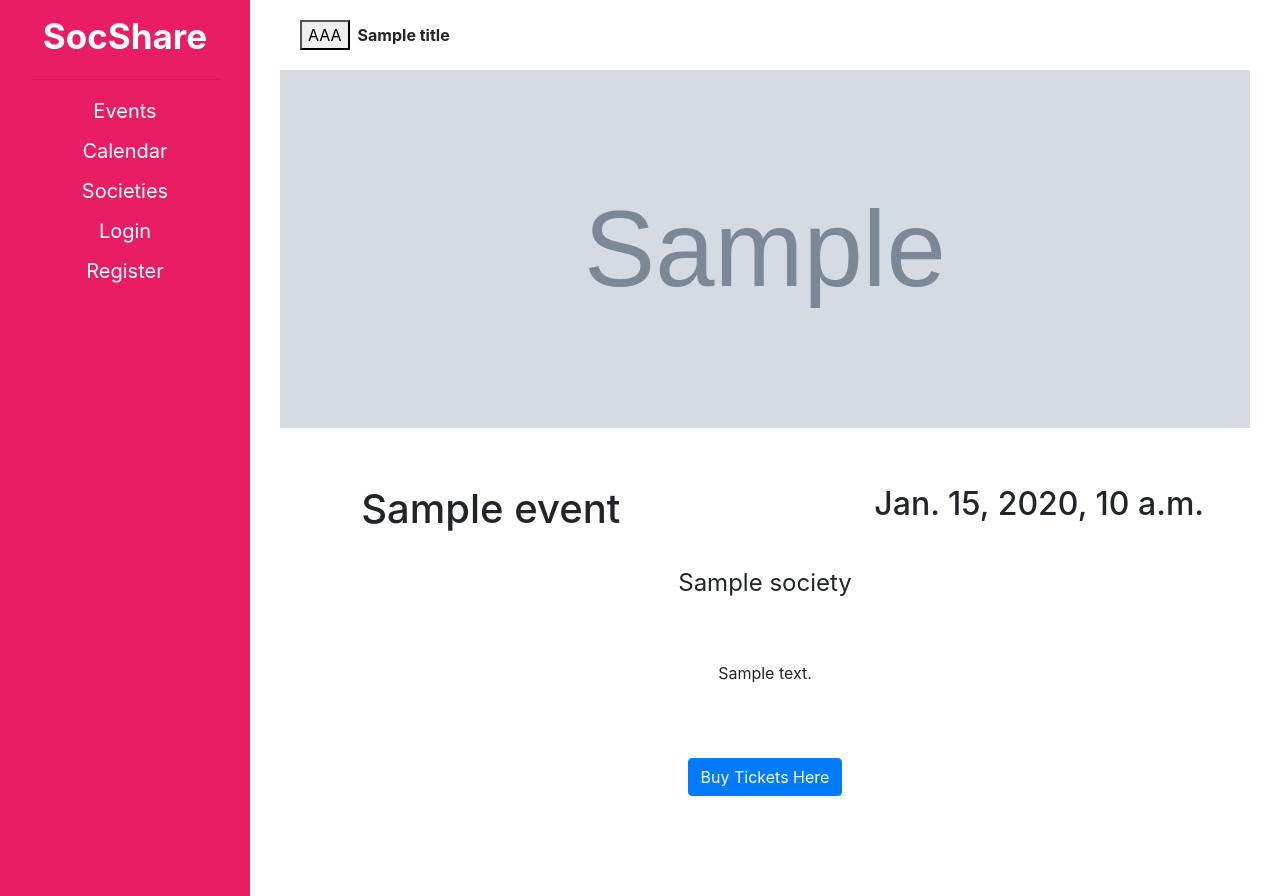
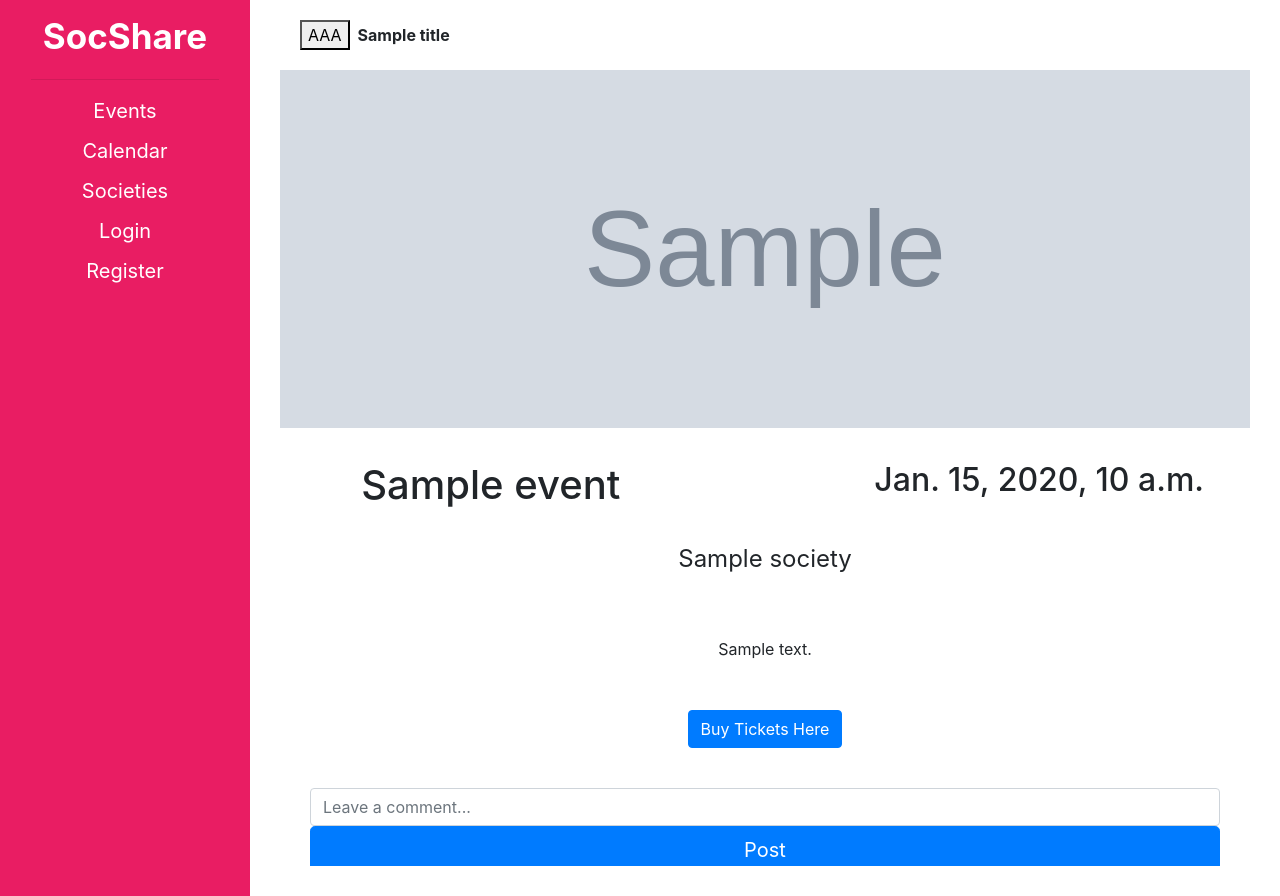
Before and after one commit to SocShare/SocShare, a Django app: template wad_project/templates/socshare/event.html in a window 1280 px wide. Run offline with Django 3.2, Linux system fonts and the light colour scheme; the template is opened without the code that fills it: most values are stand-ins (such as "Sample title", 1, 10 or a date in 2020); grey boxes marked "Sample" are stand-in pictures; some libraries are stand-ins or nearby versions.

Commit message:
Added google auth to models and pass it in through form

```diff
--- a/wad_project/socshare/models.py
+++ b/wad_project/socshare/models.py
@@ -57,9 +57,7 @@ class Comment(models.Model):
     content = models.TextField()
     name = models.CharField(max_length=50)
     date = models.DateTimeField(default=timezone.now)
-    # TODO: Change to Google Auth user.
-    #       Comments should only be linked to Google users
-    author = models.ForeignKey(User, on_delete=models.CASCADE)
+    token = models.TextField()
     event = models.ForeignKey(Event, on_delete=models.CASCADE)
 
     def save(self, *args, **kwargs):
--- a/wad_project/static/js/main.js
+++ b/wad_project/static/js/main.js
@@ -20,10 +20,18 @@ function userchange(googleUser) {
     auth_token = googleUser.getAuthResponse().id_token; //THIS IS BACKEND VERIFICATION TOKEN
     console.log('backend: ' + auth_token);
 
+    /*
+        TODO: Create a better method to set auth_token on event page
+    */
+
+    if ($('#authTokenComment').length) {
+        $('#authTokenComment').val(auth_token);
+    }
+
     document.getElementById("profilename").innerText = profile.getName();
 }
 
-
+// on document load
 
 $( document ).ready(function() {
     $("#searchbar").on('keyup', function (e) {
@@ -32,7 +40,6 @@ $( document ).ready(function() {
         }
     });
 });
-
 
 ////maps stuff
 
--- a/wad_project/templates/socshare/event.html
+++ b/wad_project/templates/socshare/event.html
@@ -30,6 +30,7 @@
                         <p style="align-content:justify;"> {{ event.description }} </p>
                     </div>
                 </div>
+            </center>
         </tr>
         <hr style="height:30pt; visibility:hidden;">
         {% if event.ticket_url %}
@@ -41,8 +42,19 @@
             </div>
         </tr>
         {% endif %}
-
         <br>
     </table>
+    <form method="POST">
+        {% csrf_token %}
+        <input  name="comment" type="text" class="form-control" id="commentInput" placeholder="Leave a comment...">
+        <input type="hidden" id="authTokenComment" name="token" value="">
+    </form>
+    <button type="submit" id="commentSubmit" class="btn btn-primary btn-lg btn-block">Post</button>
+    {% for comment in comments %}
+    <br>
+    {{ comment.name }}, {{ comment.date }}<br>
+    {{ comment.content }}
+    <br>
+    {% endfor %}
 </div>
 {% endblock %}
```
Also changed, not shown: wad_project/socshare/views.py (+6 -3 lines), wad_project/socshare/migrations/0016_auto_20200331_1319.py (added).
